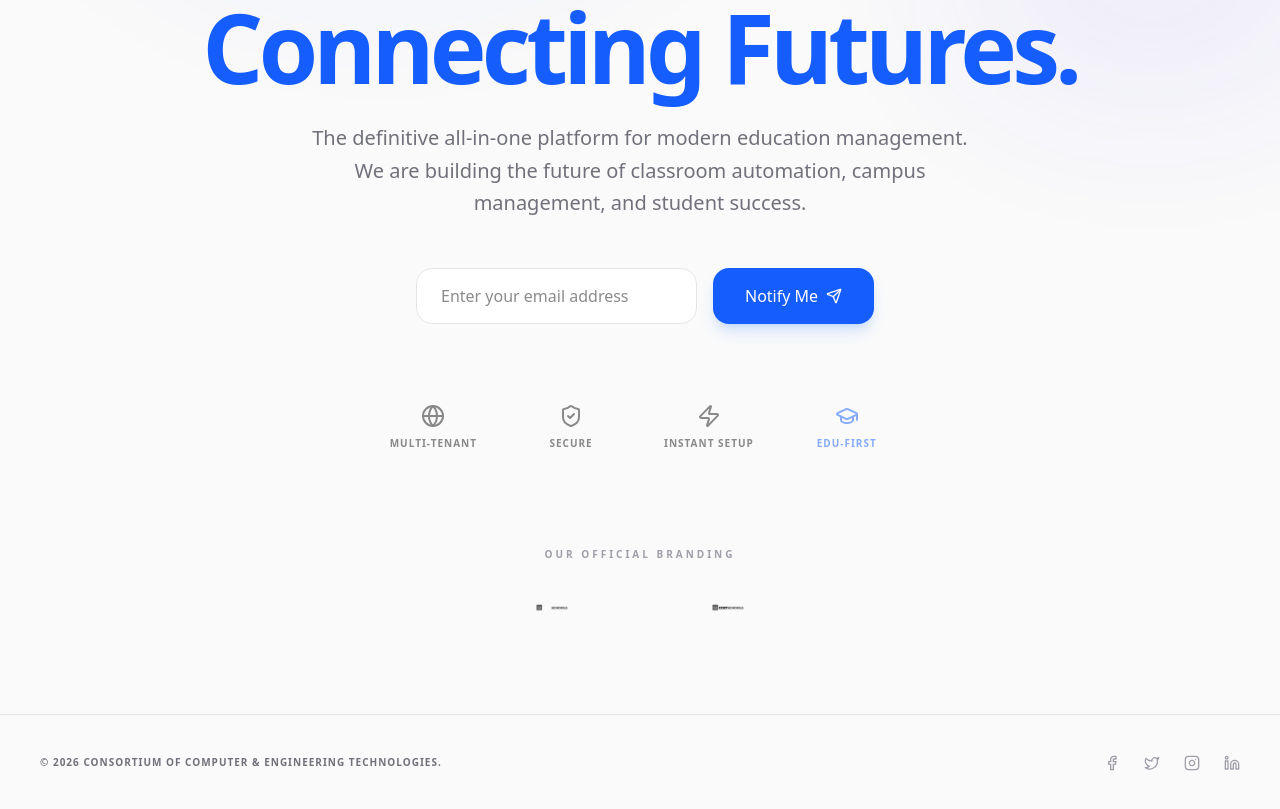
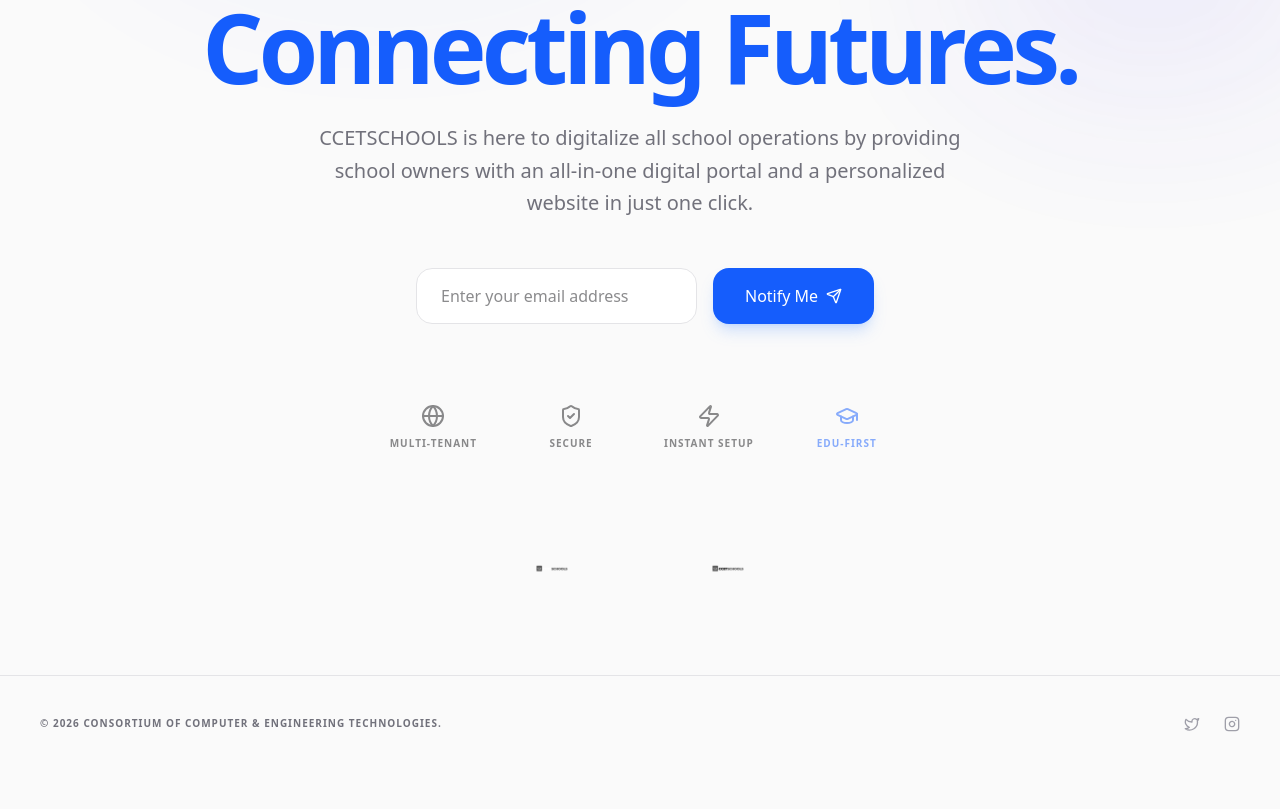
Before and after one commit to JayJayofficial11/ccetschools-coming-soon, a Next.js app: page / in a window 1280 px wide. Shown: the part 315-1124 px from the top of the page. After the commit the page ends 1087 px from the top, so only its background shows below. Built offline with nearby package versions, Linux system fonts and the light colour scheme.

Commit message:
Add social media links and update favicon with gradient badge

```diff
--- a/src/app/layout.tsx
+++ b/src/app/layout.tsx
@@ -17,6 +17,9 @@
 export const metadata: Metadata = {
   title: "CCETSCHOOLS | Empowering Education",
   description: "The definitive school management ecosystem. Coming Very Soon.",
+  icons: {
+    icon: "/favicon.ico",
+  },
 };
 
 export default function RootLayout({
--- a/src/app/page.tsx
+++ b/src/app/page.tsx
@@ -34,7 +34,7 @@
         </h1>
 
         <p className="text-xl text-zinc-500 dark:text-zinc-400 max-w-2xl leading-relaxed font-medium mb-12">
-          The definitive all-in-one platform for modern education management. We are building the future of classroom automation, campus management, and student success.
+          CCETSCHOOLS is here to digitalize all school operations by providing school owners with an all-in-one digital portal and a personalized website in just one click.
         </p>
 
         <EmailForm />
@@ -60,7 +60,7 @@
 
         {/* Logos Display */}
         <div className="mt-24 space-y-6">
-          <p className="text-[10px] font-black uppercase tracking-[0.3em] text-zinc-400">Our Official Branding</p>
+          {/* <p className="text-[10px] font-black uppercase tracking-[0.3em] text-zinc-400">Our Official Branding</p> */}
           <div className="flex flex-wrap justify-center items-center gap-12 grayscale hover:grayscale-0 transition-all duration-700">
             <div className="relative h-12 w-32">
               <Image src="/images/20260127_085556.png" alt="Logo PNG" fill className="object-contain" />
@@ -77,10 +77,12 @@
           &copy; {new Date().getFullYear()} Consortium Of Computer & Engineering Technologies.
         </p>
         <div className="flex gap-6">
-          <Facebook className="h-4 w-4 text-zinc-400 hover:text-blue-600 cursor-pointer transition-colors" />
-          <Twitter className="h-4 w-4 text-zinc-400 hover:text-blue-400 cursor-pointer transition-colors" />
-          <Instagram className="h-4 w-4 text-zinc-400 hover:text-pink-600 cursor-pointer transition-colors" />
-          <Linkedin className="h-4 w-4 text-zinc-400 hover:text-blue-700 cursor-pointer transition-colors" />
+          <a href="https://x.com/ccetschools?s=21" target="_blank" rel="noopener noreferrer" title="Follow us on X">
+            <Twitter className="h-4 w-4 text-zinc-400 hover:text-blue-400 cursor-pointer transition-colors" />
+          </a>
+          <a href="https://www.instagram.com/ccetschools" target="_blank" rel="noopener noreferrer" title="Follow us on Instagram">
+            <Instagram className="h-4 w-4 text-zinc-400 hover:text-pink-600 cursor-pointer transition-colors" />
+          </a>
         </div>
       </footer>
     </div>
```
Also changed, not shown: public/favicon.svg (added).
